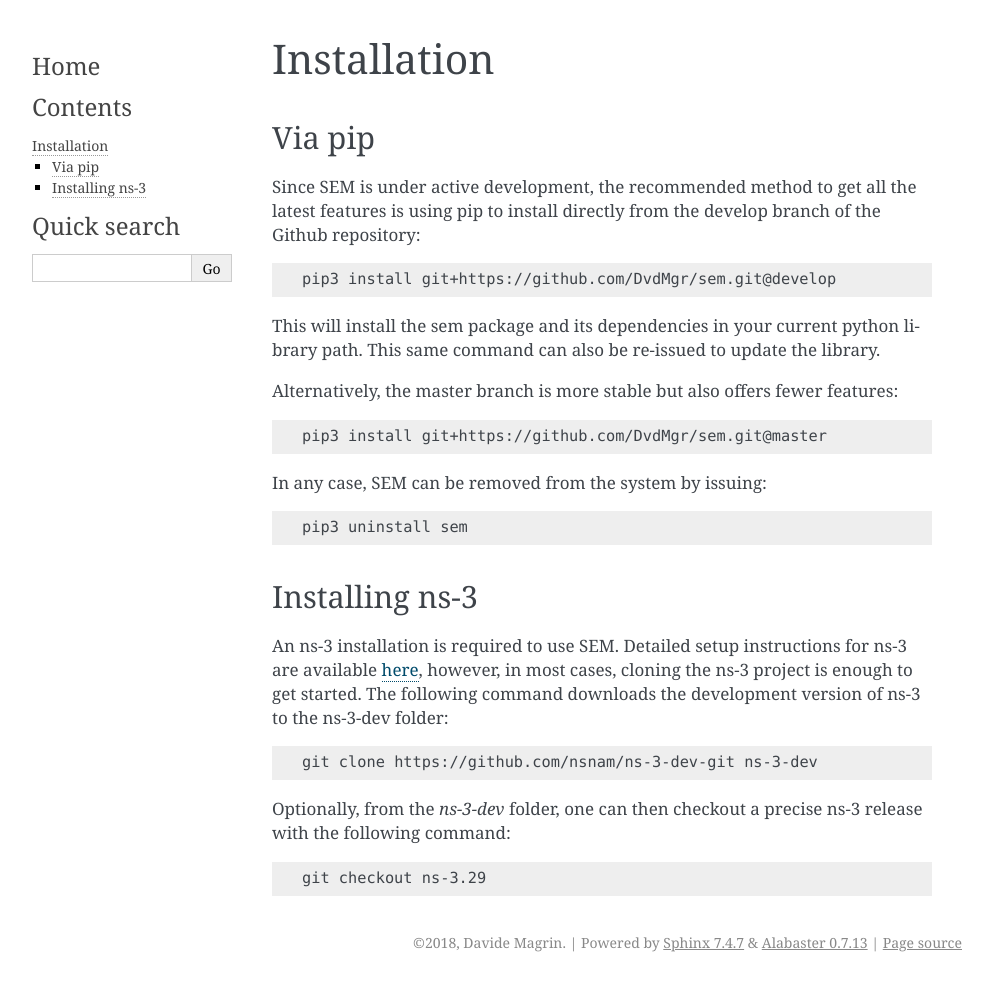
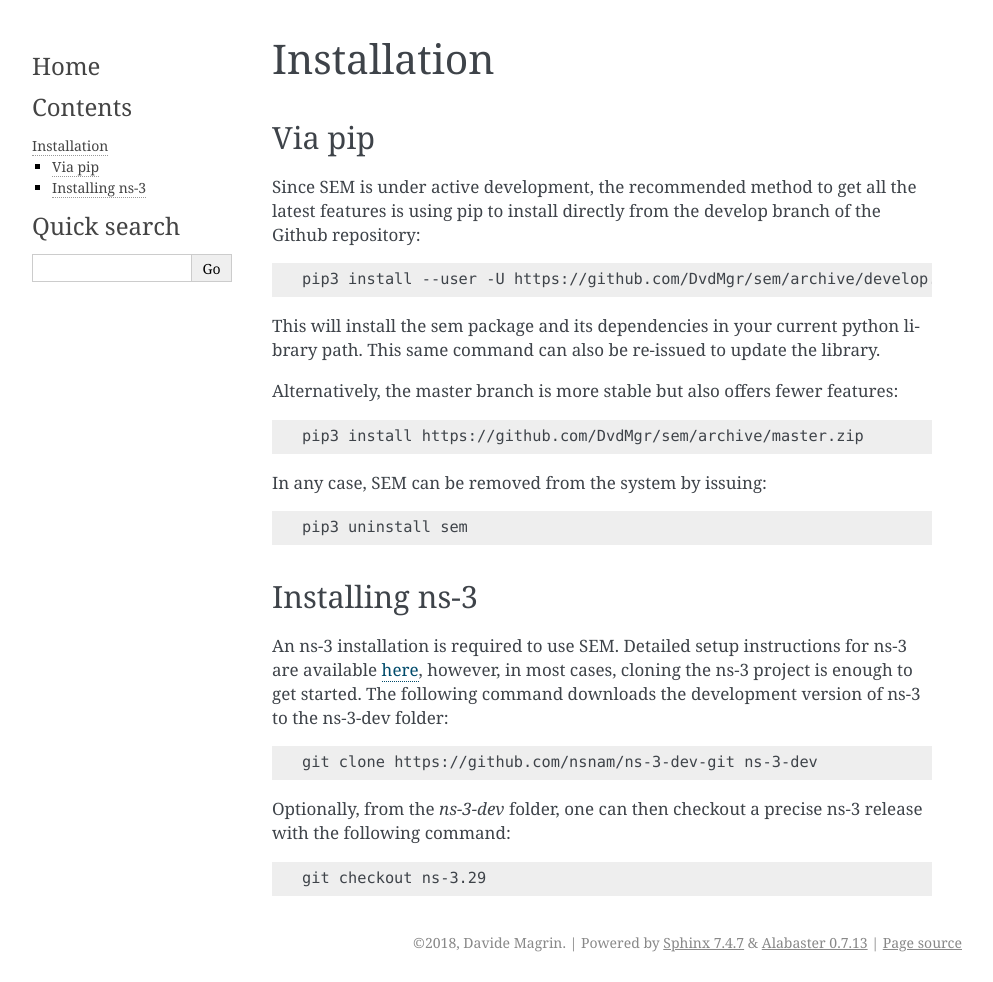
Before and after one commit to signetlabdei/sem, a Sphinx documentation site: the page built from docs/installation.rst, in a window 1280 px wide. Shown: the whole page, without its empty margins (148-1141 px from the left). Built offline with Sphinx 7.4.7, drawn with Linux system fonts in a browser that asks for light colours.

Commit message:
Update documentation to use zipped version of branches

```diff
--- a/docs/installation.rst
+++ b/docs/installation.rst
@@ -10,7 +10,7 @@ Github repository:
 
 .. code:: bash
 
-  pip3 install git+https://github.com/DvdMgr/sem.git@develop
+  pip3 install --user -U https://github.com/DvdMgr/sem/archive/develop.zip
 
 This will install the sem package and its dependencies in your current python
 library path. This same command can also be re-issued to update the library.
@@ -19,7 +19,7 @@ Alternatively, the master branch is more stable but also offers fewer features:
 
 .. code:: bash
 
-  pip3 install git+https://github.com/DvdMgr/sem.git@master
+  pip3 install https://github.com/DvdMgr/sem/archive/master.zip
 
 In any case, SEM can be removed from the system by issuing:
 
```
